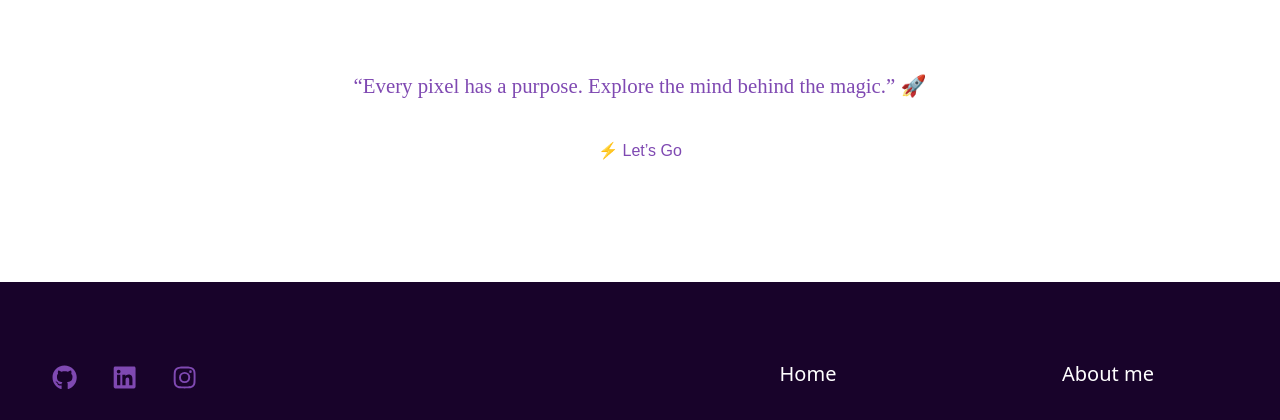
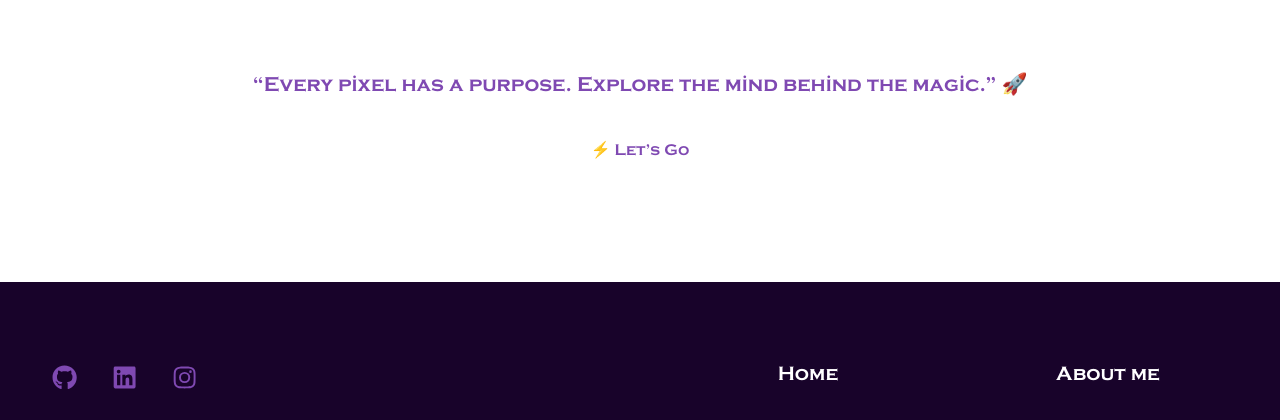
Before and after one commit to anilchary225/ANIL-CHARY-PORTFOLIO, a React (Vite) app: page / in a window 1280 px wide. Shown: the part 518-938 px from the top of the page. Built offline with nearby package versions, Linux system fonts and the light colour scheme.

Commit message:
font changed to copperplate

```diff
--- a/src/App.css
+++ b/src/App.css
@@ -2,6 +2,18 @@
   margin: 0;
   padding: 0;
   box-sizing: border-box;
+}
+
+
+@font-face {
+  font-family: 'CopperplateCustom';
+  src: url('/src/assets/fonts/Copperplate.otf') format('truetype');
+  font-weight: normal;
+  font-style: normal;
+}
+
+body {
+  font-family: 'CopperplateCustom', serif;
 }
 body {
   background-color: #ffffff;
--- a/src/Pages/FooterPage/Footer.jsx
+++ b/src/Pages/FooterPage/Footer.jsx
@@ -57,7 +57,7 @@ function Footer() {
 
 
               <h4 className="list-items">
-                <Link to="/" className="links"
+                <Link to="/home" className="links"
                  onClick={() => window.scrollTo({ top: 0, behavior: "smooth" })}>
                   Home
                 </Link>
--- a/src/components/NavbarPage/Navbar.jsx
+++ b/src/components/NavbarPage/Navbar.jsx
@@ -96,7 +96,7 @@ function Navbar() {
 
                 {/* Mobile Menu */}
                 <div className={`mobile-menu ${isMobileMenuOpen ? 'active' : ''}`}>
-                    <Link to="/" className={`navbar-link ${location.pathname === "/" ? "active" : ""}`} onClick={handleMobileLinkClick}>
+                    <Link to="/home" className={`navbar-link ${location.pathname === "/" ? "active" : ""}`} onClick={handleMobileLinkClick}>
                         Home
                     </Link>
                     <Link to="/about" className={`navbar-link ${location.pathname === "/about" ? "active" : ""}`} onClick={handleMobileLinkClick}>
--- a/src/components/SplashScreen/EntryPage.css
+++ b/src/components/SplashScreen/EntryPage.css
@@ -26,7 +26,7 @@ body.dark {
     display: flex;
     justify-content: center;
     align-items: center;
-    font-family: sans-serif;
+
 
   }
 
@@ -62,7 +62,7 @@ body.dark {
     font-size: 1.3rem;
     margin-bottom: 20px;
     font-weight: 500;
-    font-family: copperplate;
+
     color: var(--entrypage-text);
   }
 
```
Also changed, not shown: src/assets/fonts/Copperplate.otf (added).
